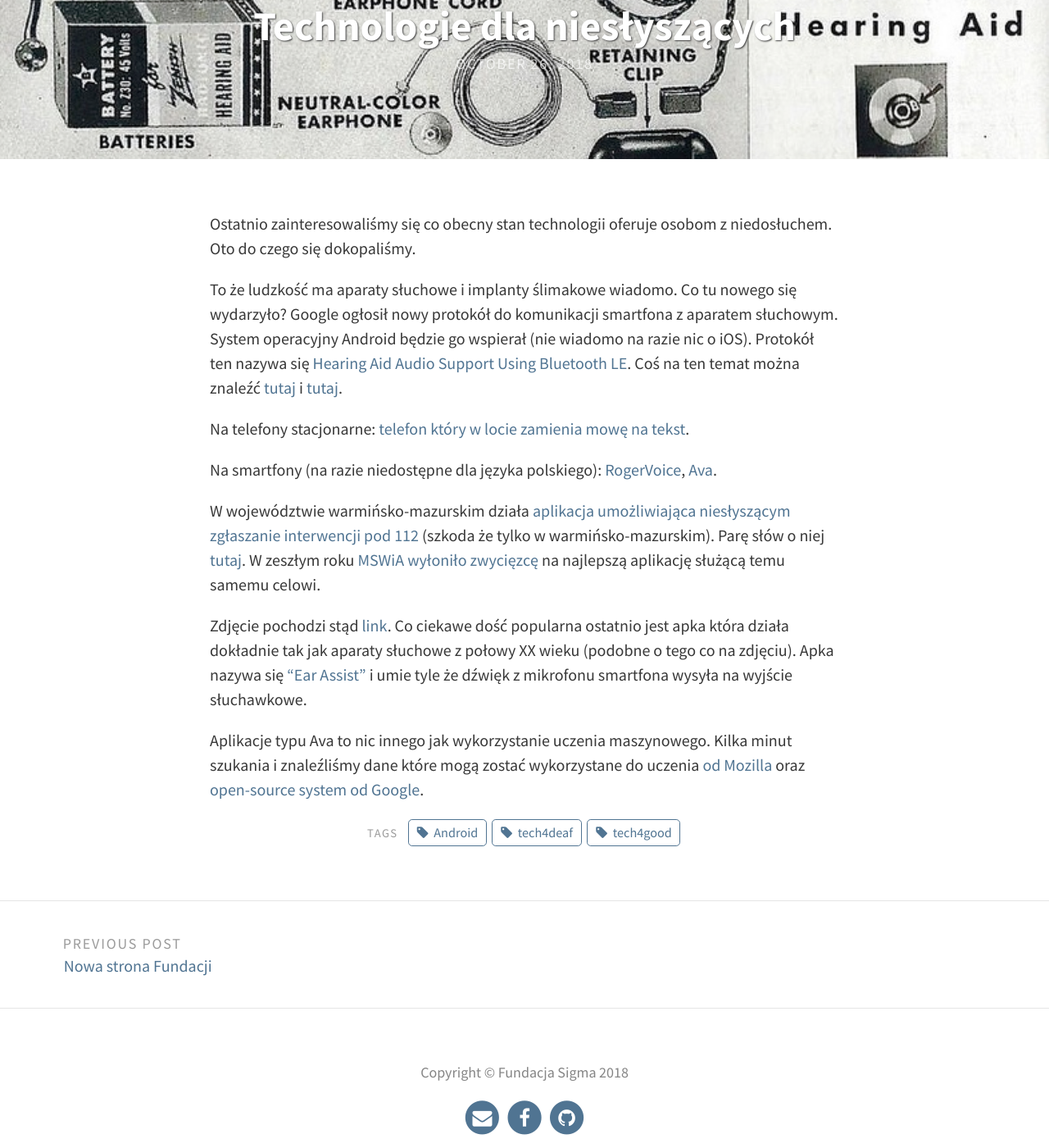
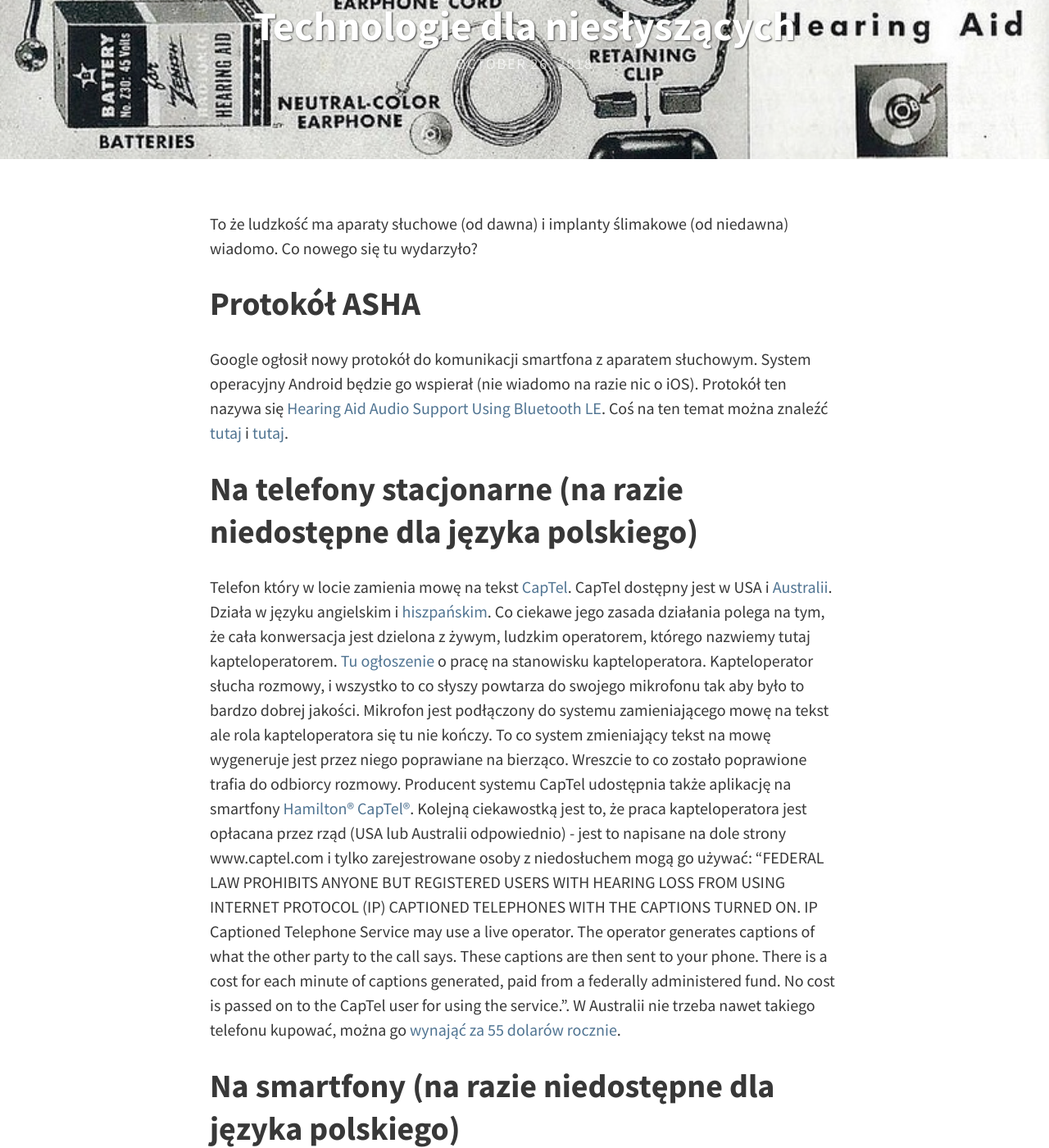
Before and after one commit to SigmaNgo/SigmaNgo.github.io, a Jekyll site: the page built from _posts/2018-10-26-technologie-dla-nieslyszacych.md, in a window 1280 px wide and 1400 px high, scrolled down 227 px. Shown: the whole window at 82% size. Built offline with Jekyll 4.4.1, drawn with Linux system fonts in a browser that asks for light colours; comment, search, counter and statistics services are not loaded; some of the changed text lies outside the part shown.

Commit message:
Update 2018-10-26-technologie-dla-nieslyszacych.md

```diff
--- a/_posts/2018-10-26-technologie-dla-nieslyszacych.md
+++ b/_posts/2018-10-26-technologie-dla-nieslyszacych.md
@@ -5,16 +5,24 @@ feature-img: "assets/img/thumbnails/haidgood.jpg"
 thumbnail: "assets/img/thumbnails/haidgood.jpg"
 tags: [tech4good, tech4deaf, Android]
 ---
-Ostatnio zainteresowaliśmy się co obecny stan technologii oferuje osobom z niedosłuchem. Oto do czego się dokopaliśmy.
+To że ludzkość ma aparaty słuchowe (od dawna) i implanty ślimakowe (od niedawna) wiadomo. Co nowego się tu wydarzyło?
 
-To że ludzkość ma aparaty słuchowe i implanty ślimakowe wiadomo. Co tu nowego się wydarzyło? Google ogłosił nowy protokół do komunikacji smartfona z aparatem słuchowym. System operacyjny Android będzie go wspierał (nie wiadomo na razie nic o iOS). Protokół ten nazywa się [Hearing Aid Audio Support Using Bluetooth LE](https://source.android.com/devices/bluetooth/asha). Coś na ten temat można znaleźć [tutaj](https://www.hearingaidknow.com/made-for-android-coming-next-year) i [tutaj](https://www.theverge.com/circuitbreaker/2018/8/16/17701902/google-native-hearing-aid-support-android-gn-hearing).
+## Protokół ASHA
+Google ogłosił nowy protokół do komunikacji smartfona z aparatem słuchowym. System operacyjny Android będzie go wspierał (nie wiadomo na razie nic o iOS). Protokół ten nazywa się [Hearing Aid Audio Support Using Bluetooth LE](https://source.android.com/devices/bluetooth/asha). Coś na ten temat można znaleźć [tutaj](https://www.hearingaidknow.com/made-for-android-coming-next-year) i [tutaj](https://www.theverge.com/circuitbreaker/2018/8/16/17701902/google-native-hearing-aid-support-android-gn-hearing).
 
-Na telefony stacjonarne: [telefon który w locie zamienia mowę na tekst](https://www.captel.com/).
 
-Na smartfony (na razie niedostępne dla języka polskiego): [RogerVoice](https://rogervoice.com/en/), [Ava](https://www.ava.me/).
+## Na telefony stacjonarne (na razie niedostępne dla języka polskiego)
+Telefon który w locie zamienia mowę na tekst [CapTel](https://www.captel.com/). CapTel dostępny jest w USA i [Australii](https://accesscomm.com.au/captel/). Działa w języku angielskim i [hiszpańskim](https://www.captel.com/knowledgebase/captel-2400i-turn-on-ability-to-switch-languages-during-a-call/). Co ciekawe jego zasada działania polega na tym, że cała konwersacja jest dzielona z żywym, ludzkim operatorem, którego nazwiemy tutaj kapteloperatorem. [Tu ogłoszenie](https://careers.captel.com/?adata=EMo4fdgZ8I42RV35oe7YXWlBjrknfymt0d1iqA5pg4KbOKlYZFcBQgu7xuSzZZF0V68Ye8fJAGc8DT9D6QGpUCPOe536uNwHle4Ac6p4FbnQHUfpKh6j9CecbUetSsPyAdFDGQ3G8aLPybbjxxPqhKmAtQpUtbZZEuQkjXMMcCGetnSCS96sedoEcJtmUtmz4%2bqf3iESfUc6tlZsa6%2biOiI%3d) o pracę na stanowisku kapteloperatora. Kapteloperator słucha rozmowy, i wszystko to co słyszy powtarza do swojego mikrofonu tak aby było to bardzo dobrej jakości. Mikrofon jest podłączony do systemu zamieniającego mowę na tekst ale rola kapteloperatora się tu nie kończy. To co system zmieniający tekst na mowę wygeneruje jest przez niego poprawiane na bierząco. Wreszcie to co zostało poprawione trafia do odbiorcy rozmowy. Producent systemu CapTel udostępnia także  aplikację na smartfony [Hamilton® CapTel®](https://hamiltoncaptel.com/mobile-apps-for-smartphones-and-tablets.html).
+Kolejną ciekawostką jest to, że praca kapteloperatora jest opłacana przez rząd (USA lub Australii odpowiednio) - jest to napisane na dole strony www.captel.com i tylko zarejestrowane osoby z niedosłuchem mogą go używać: "FEDERAL LAW PROHIBITS ANYONE BUT REGISTERED USERS WITH HEARING LOSS FROM USING INTERNET PROTOCOL (IP) CAPTIONED TELEPHONES WITH THE CAPTIONS TURNED ON. IP Captioned Telephone Service may use a live operator. The operator generates captions of what the other party to the call says. These captions are then sent to your phone. There is a cost for each minute of captions generated, paid from a federally administered fund. No cost is passed on to the CapTel user for using the service.". W Australii nie trzeba nawet takiego telefonu kupować, można go [wynająć za 55 dolarów rocznie](https://accesscomm.com.au/captel/).
 
+## Na smartfony (na razie niedostępne dla języka polskiego)
+[RogerVoice](https://rogervoice.com/en/), [Ava](https://www.ava.me/).
+
+## Deaf 112
 W województwie warmińsko-mazurskim działa [aplikacja umożliwiająca niesłyszącym zgłaszanie interwencji pod 112](https://play.google.com/store/apps/details?id=pl.sprint.deafhelp&hl=pl) (szkoda że tylko w warmińsko-mazurskim). Parę słów o niej [tutaj](https://www.facebook.com/TVP3Olsztyn/videos/1059346107528628/). W zeszłym roku [MSWiA wyłoniło zwycięzcę](https://www.mswia.gov.pl/pl/aktualnosci/15742,Konkurs-na-aplikacje-mobilna-do-wysylania-zgloszen-alarmowych.html) na najlepszą aplikację służącą temu samemu celowi.
 
+## Ear Assist
 Zdjęcie pochodzi stąd [link](https://www.flickr.com/photos/51764518@N02/10841420004/in/photostream/). Co ciekawe dość popularna ostatnio jest apka która działa dokładnie tak jak aparaty słuchowe z połowy XX wieku (podobne o tego co na zdjęciu). Apka nazywa się ["Ear Assist" ](https://www.youtube.com/watch?v=vgO7nX90_aQ) i umie tyle że dźwięk z mikrofonu smartfona wysyła na wyjście słuchawkowe.
 
+# Uczenie maszynowe
 Aplikacje typu Ava to nic innego jak wykorzystanie uczenia maszynowego. Kilka minut szukania i znaleźliśmy dane które mogą zostać wykorzystane do uczenia [od Mozilla](https://blog.mozilla.org/press-pl/2017/11/30/common-voice-mozilla-udostepnia-drugi-co-do-wielkosci-zbior-danych-glosowych/) oraz [open-source system od Google](https://www.tensorflow.org/).
```
